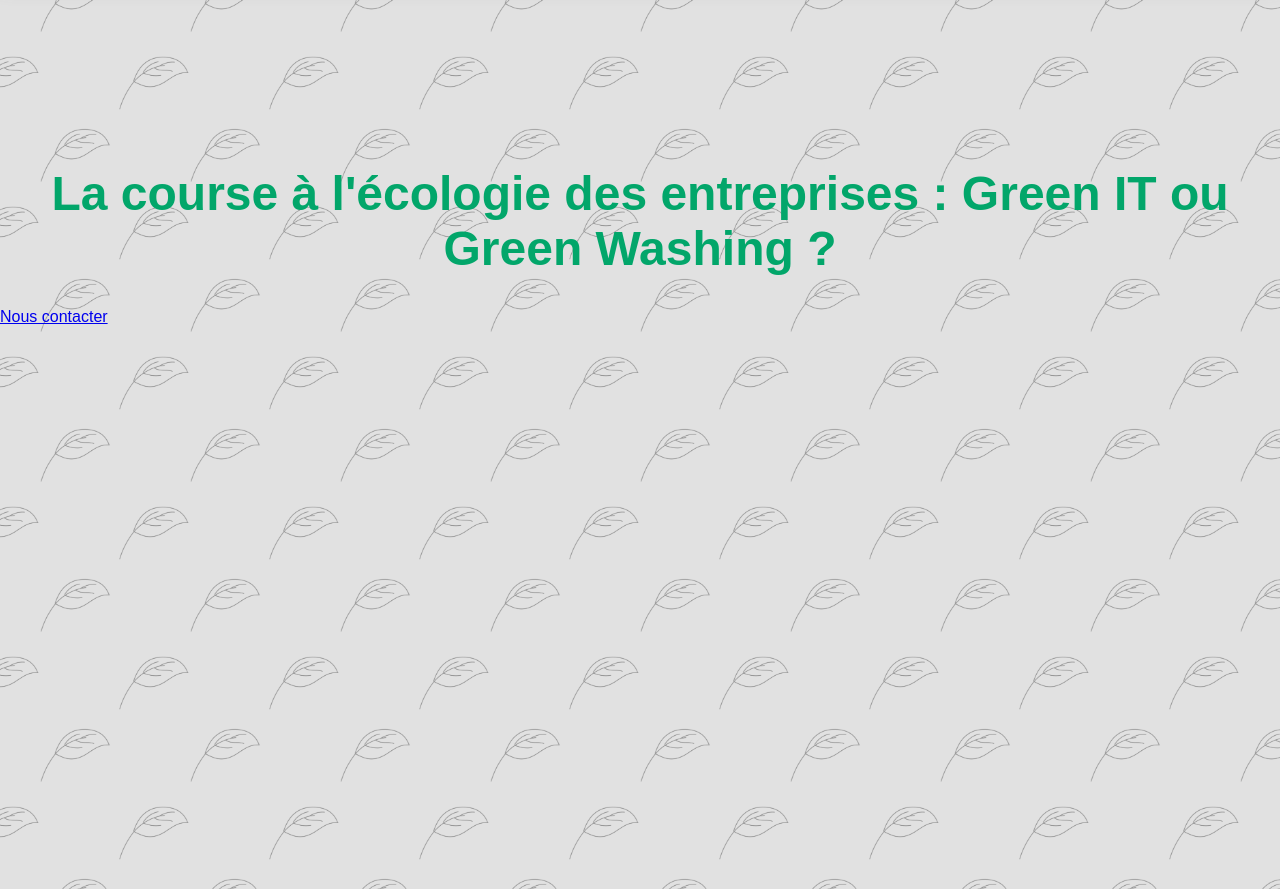
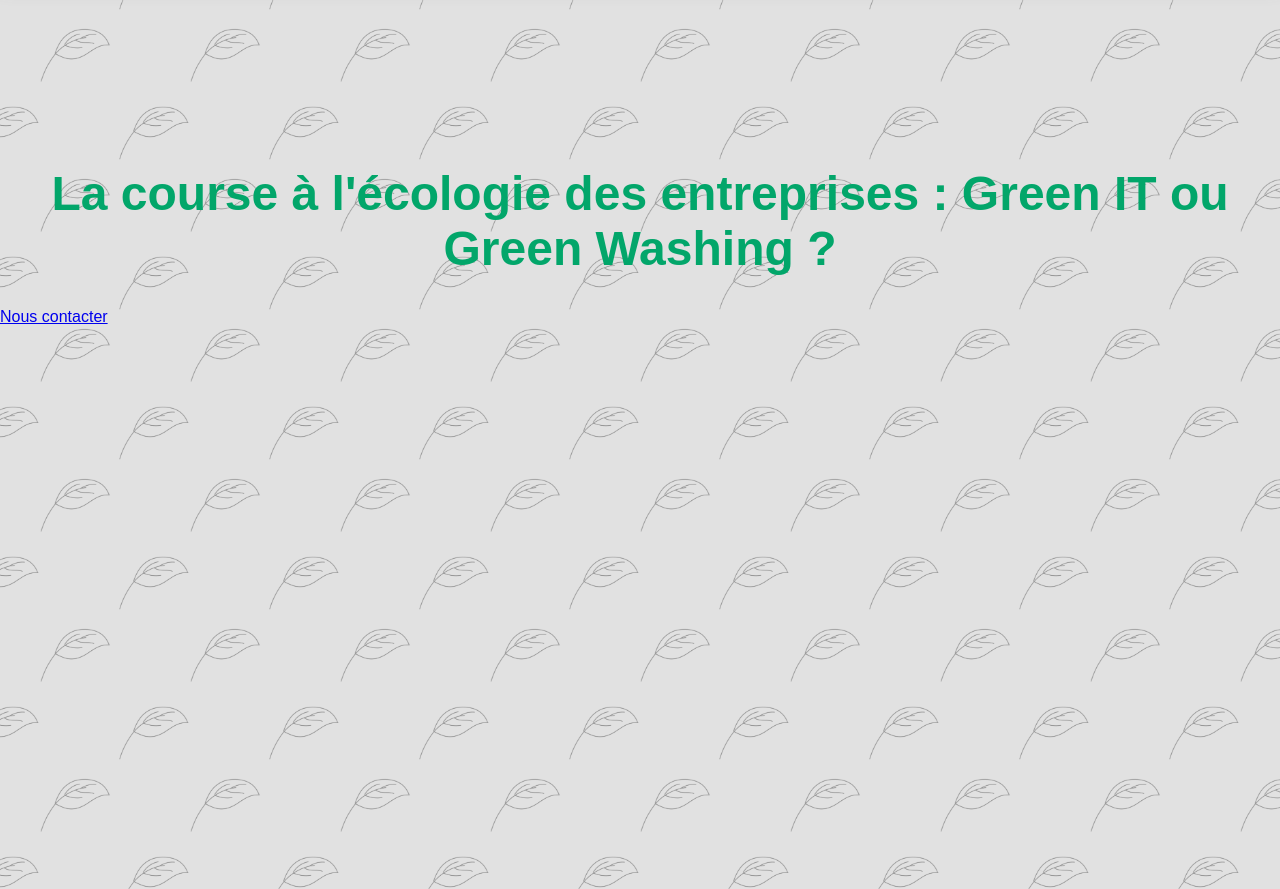
Before and after one commit to A1-SAE/sae-1.06, a plain HTML site: page Frontend/index.html in a window 1280 px wide. Shown: the part 61-950 px from the top of the page. Drawn offline with Linux system fonts and the light colour scheme; a web font is replaced by a local one.

Commit message:
v0.14
fond réglé

```diff
--- a/Frontend/styles/main.scss
+++ b/Frontend/styles/main.scss
@@ -14,7 +14,7 @@ body {
   min-height: calc(100vh - 95px);
   background-image: url("../imgs/fond2.png");
   background-size: 150px;
-  background-position: center;
+  background-position: center top;
   width: 100vw;
   overflow-x: hidden;
   min-width:320px;
```
Also changed, not shown: Frontend/index.html (+0 -4 lines), Frontend/styles/main.css, 1 other file.
